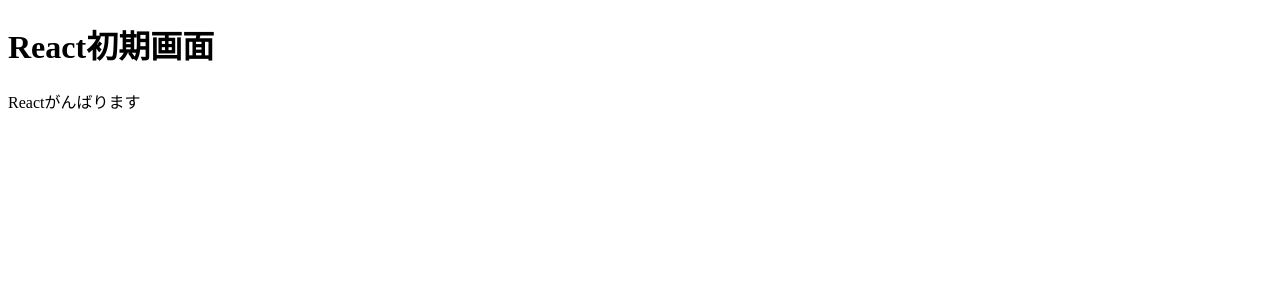
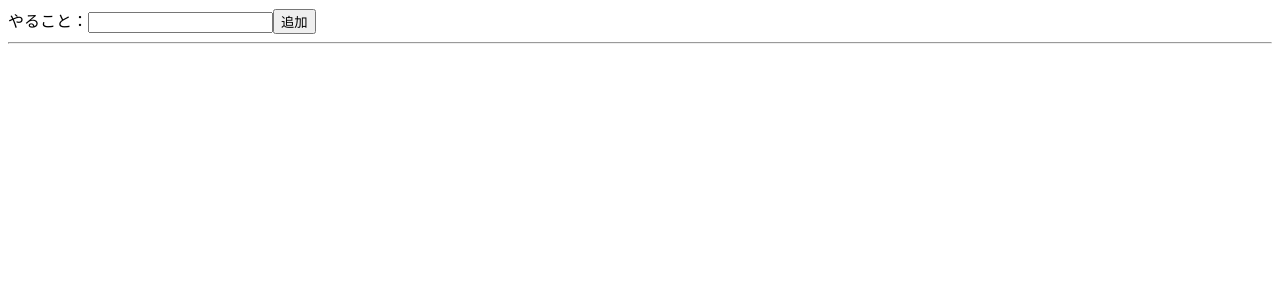
Before and after one commit to studio02-sannomiya/vite-study, a React (Vite) app: page / in a window 1280 px wide. Shown: the top 300 px of the page. Built offline with nearby package versions, Linux system fonts and the light colour scheme.

Commit message:
1116_3限目

```diff
--- a/src/App.jsx
+++ b/src/App.jsx
@@ -1,4 +1,5 @@
 import './App.css'
+import StateTodo from './components/StateTodo'
 
 // Reactで扱うコンポーネント（関数）の名前はパスカルケース
 // パスカルケースというのは頭文字が大文字で書く書き方
@@ -8,8 +9,7 @@ function App() {
 
   return (
     <>
-      <h1>React初期画面</h1>
-      <p>Reactがんばります</p>
+      <StateTodo />
     </>
   )
 }
--- /dev/null
+++ b/src/components/StateTodo.jsx
@@ -0,0 +1,61 @@
+import React, { useState } from 'react'
+
+export default function StateTodo() {
+    const [maxId, setMaxId] = useState(1);
+    // 文字列として空欄をstate変数に代入
+    const [title, setTitle] = useState('');
+    // 配列として、空の配列をstate変数に代入
+    const [todo, setTodo] = useState([]);
+
+    const handleChangeTitle = (e) => {
+        setTitle(e.target.value);
+    }
+
+    const handleClick = () => {
+        setTodo([
+            ...todo,
+            {
+                id: maxId,
+                title,
+                created: new Date(),
+                isDone: false,
+            }
+        ]);
+
+        setMaxId(id => id + 1);
+    }
+
+    const handleDone = (e) => {
+        setTodo(todo.map(item => {
+            if (item.id === Number(e.target.dataset.id)) {
+                return {
+                    ...item,
+                    isDone: true
+                };
+            } else {
+                return item;
+            }
+        }))
+    }
+
+    return (
+        <div>
+            <label>
+                やること：
+                <input type="text" name="title" value={title} onChange={handleChangeTitle} />
+            </label>
+            <button type="button" onClick={handleClick}>追加</button>
+            <hr />
+            <ul>
+                {todo.map(item => (
+                    <li key={item.id}
+                        className={item.isDone ? 'done' : ''}
+                    >
+                        {item.title}
+                        <button type="button" onClick={handleDone} data-id={item.id}>済</button>
+                    </li>
+                ))}
+            </ul>
+        </div>
+    )
+}
```
